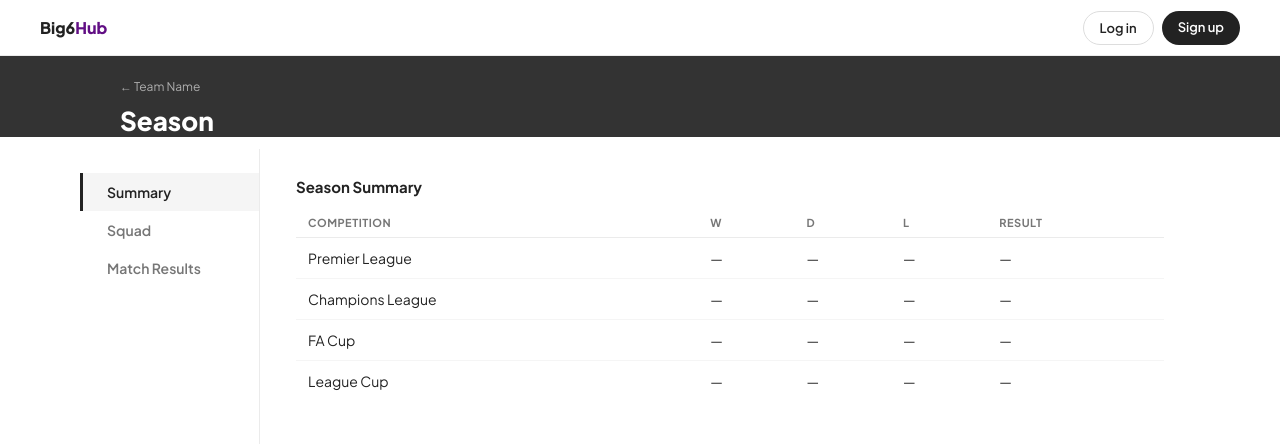
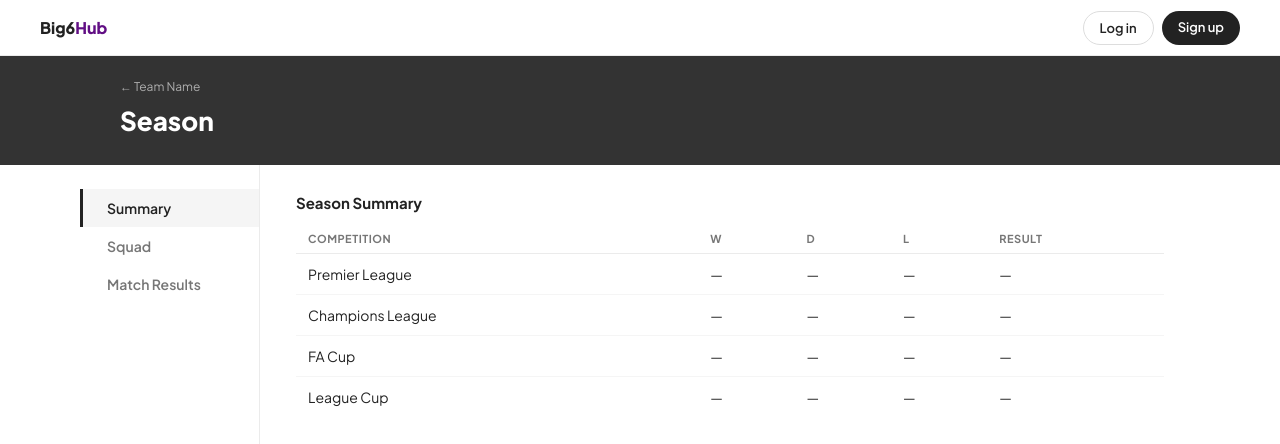
Before and after one commit to Junseop1228/big6hub, a plain HTML site: page public/season.html in a window 1280 px wide. Shown: the top 444 px of the page. Drawn offline with Linux system fonts and the light colour scheme; a script that the page names is missing.

Commit message:
fix: add bottom padding to season page header

```diff
--- a/public/css/style.css
+++ b/public/css/style.css
@@ -126,6 +126,7 @@
 .stat-pill .lbl { font-size: 11px; color: #c9c9c9; text-transform: uppercase; letter-spacing: 0.5px; margin-top: 2px; }
 
 /* [season.html] layout */
+.page-season .team-header { padding-bottom: 16px; }
 .season-layout {
   display: grid; grid-template-columns: 180px 1fr;
   max-width: 1120px; margin: 0 auto; min-height: calc(100vh - 160px);
--- a/public/season.html
+++ b/public/season.html
@@ -7,7 +7,7 @@
   <style>:root { --team-color: #333333; }</style>
   <link rel="stylesheet" href="css/style.css"/>
 </head>
-<body>
+<body class="page-season">
 
   <nav class="global-nav">
     <a href="index.html" class="logo">Big6<span>Hub</span></a>
```
